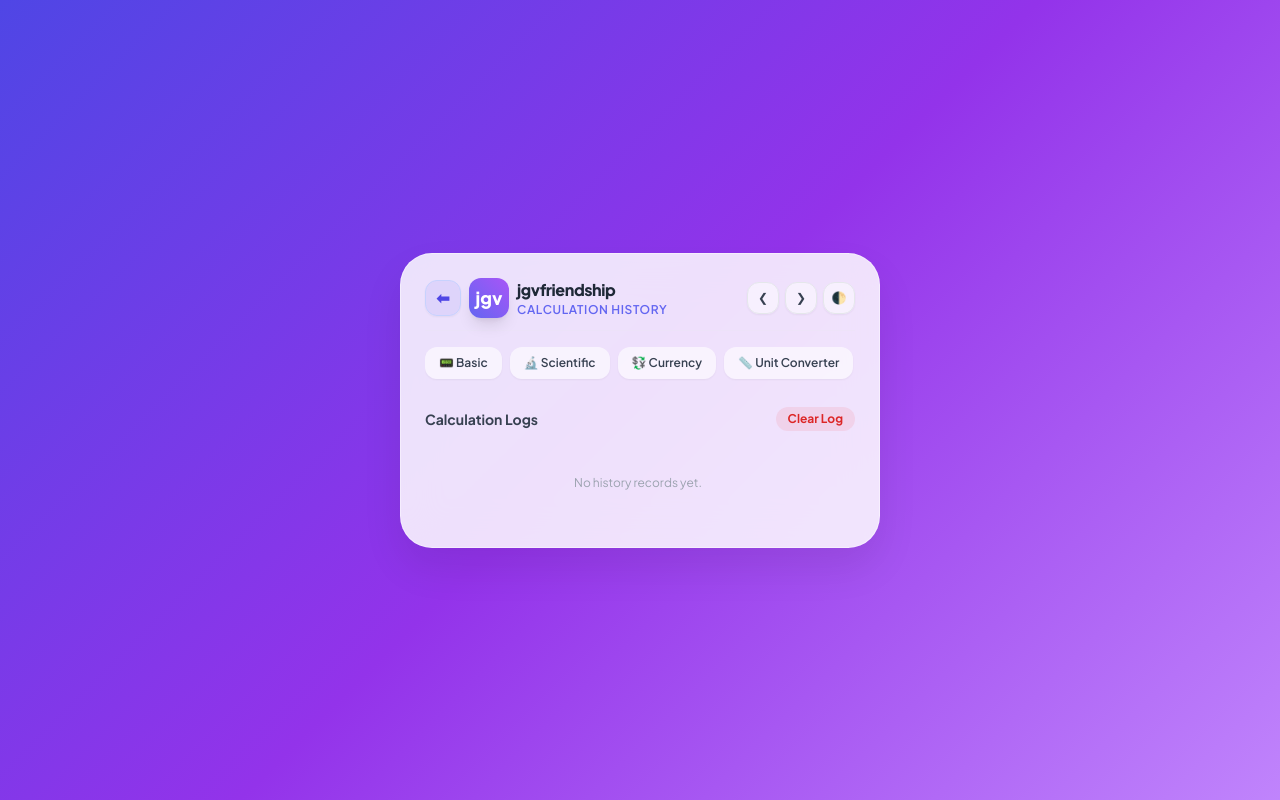
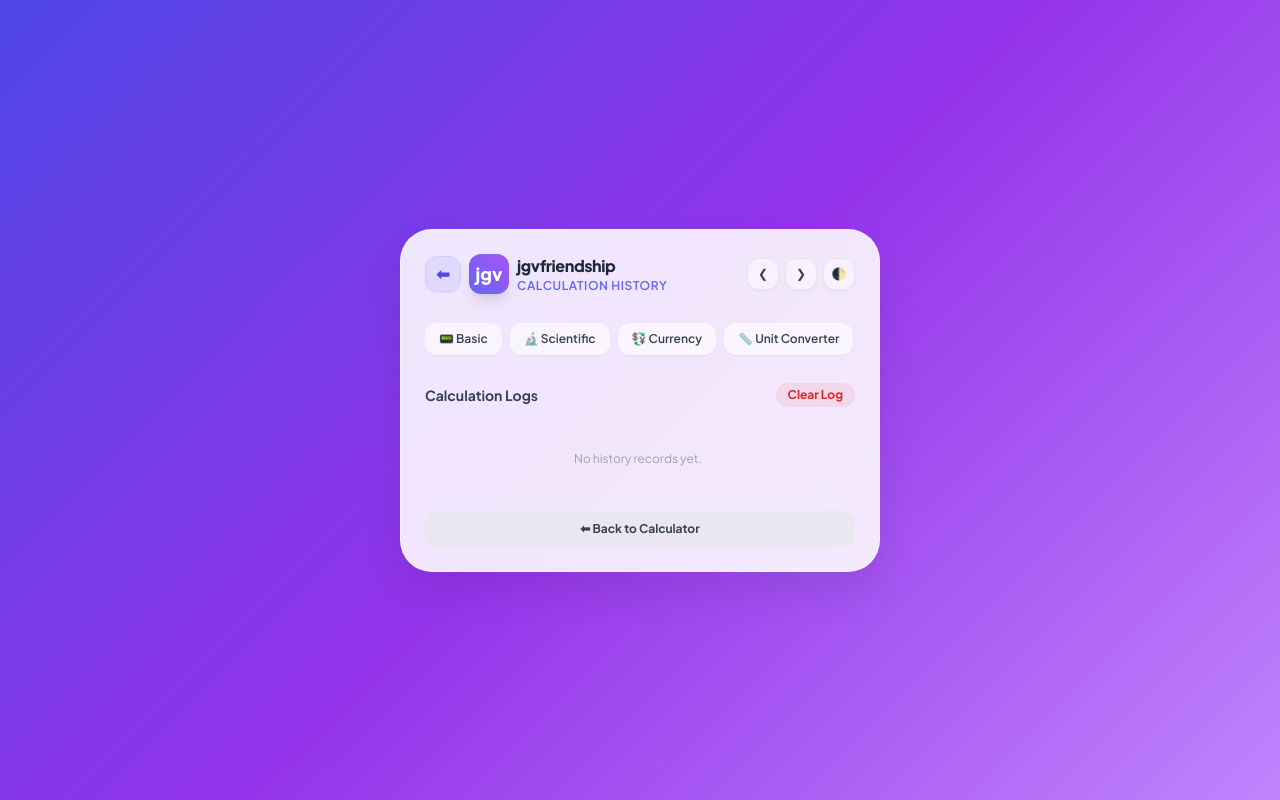
Before and after one commit to reelsanskaar-creator/My-library-system-2050, a plain HTML site: page other.html in a window 1280 px wide. Both pictures are taken after a click on the button "Previous Mode". Drawn offline with nearby package versions, Linux system fonts and the light colour scheme.

Commit message:
Refactor styles and improve back button functionality
Updated gradients and button titles in other.html. Added back buttons for various calculator panels.

```diff
--- a/other.html
+++ b/other.html
@@ -18,11 +18,8 @@
             --primary-gradient: linear-gradient(135deg, #6366f1 0%, #a855f7 100%);
             --secondary-gradient: linear-gradient(135deg, #3b82f6 0%, #1d4ed8 100%);
             --accent-gradient: linear-gradient(135deg, #ec4899 0%, #8b5cf6 100%);
-            --success-gradient: linear-gradient(135deg, #10b981 0%, #059669 100%);
-            --warning-gradient: linear-gradient(135deg, #f59e0b 0%, #d97706 100%);
-            --danger-gradient: linear-gradient(135deg, #ef4444 0%, #b91c1c 100%);
-            --glass-light: rgba(255, 255, 255, 0.85);
-            --glass-dark: rgba(15, 23, 42, 0.85);
+            --glass-light: rgba(255, 255, 255, 0.88);
+            --glass-dark: rgba(15, 23, 42, 0.88);
             --shadow-light: 0 20px 40px rgba(0, 0, 0, 0.08);
             --shadow-dark: 0 20px 40px rgba(0, 0, 0, 0.4);
             --transition-smooth: all 0.3s cubic-bezier(0.4, 0, 0.2, 1);
@@ -61,7 +58,6 @@
             box-shadow: var(--shadow-dark);
         }
 
-        /* Custom Scrollbar */
         ::-webkit-scrollbar {
             width: 5px;
             height: 5px;
@@ -90,8 +86,8 @@
         <!-- Header with Branding, Back Button and Navigation Controls -->
         <div class="flex items-center justify-between mb-4 pb-3 border-b border-gray-200/20 dark:border-gray-700/40">
             <div class="flex items-center gap-2">
-                <!-- Back Button -->
-                <button onclick="goBack()" class="w-9 h-9 rounded-xl bg-indigo-500/10 dark:bg-indigo-500/20 text-indigo-600 dark:text-indigo-400 border border-indigo-200 dark:border-indigo-800/40 flex items-center justify-center hover:scale-105 transition active:scale-95 shadow-sm font-bold" title="Back to Basic / Home">⬅</button>
+                <!-- Functional Back Button returning to Basic Mode -->
+                <button onclick="goBack()" class="w-9 h-9 rounded-xl bg-indigo-500/10 dark:bg-indigo-500/20 text-indigo-600 dark:text-indigo-400 border border-indigo-200 dark:border-indigo-800/40 flex items-center justify-center hover:scale-105 transition active:scale-95 shadow-sm font-bold" title="Back to Basic Calculator">⬅</button>
                 <div class="w-10 h-10 rounded-xl bg-gradient-to-tr from-indigo-500 to-purple-500 flex items-center justify-center text-white shadow-lg font-extrabold text-lg">
                     jgv
                 </div>
@@ -107,6 +103,7 @@
             </div>
         </div>
 
+        <!-- Mode Select Tabs Scrollbar -->
         <div class="mode-scroll flex gap-2 overflow-x-auto pb-3 mb-4 select-none">
             <button onclick="switchMode('basic')" class="mode-tab px-3.5 py-2 rounded-xl text-xs font-semibold whitespace-nowrap transition shadow-sm bg-indigo-600 text-white" data-mode="basic">📟 Basic</button>
             <button onclick="switchMode('scientific')" class="mode-tab px-3.5 py-2 rounded-xl text-xs font-semibold whitespace-nowrap transition shadow-sm bg-white/60 dark:bg-gray-800/60 text-gray-700 dark:text-gray-300" data-mode="scientific">🔬 Scientific</button>
@@ -127,7 +124,6 @@
 
             <!-- 1. BASIC & SCIENTIFIC CALCULATOR CORE -->
             <div id="panel-basic" class="calc-panel flex flex-col gap-3 animate-fade">
-                <!-- Display Box -->
                 <div class="bg-white/70 dark:bg-gray-900/70 border border-gray-200/50 dark:border-gray-800 rounded-2xl p-4 shadow-inner text-right">
                     <div id="calcHistory" class="text-xs text-gray-400 dark:text-gray-500 min-h-[18px] font-medium overflow-x-auto"></div>
                     <div id="calcMain" class="text-3xl sm:text-4xl font-bold text-gray-800 dark:text-white overflow-x-auto tracking-tight mt-1">0</div>
@@ -204,6 +200,7 @@
                     <p class="text-xs text-gray-500 dark:text-gray-400">Converted Amount</p>
                     <h3 id="currResult" class="text-2xl font-extrabold text-indigo-600 dark:text-indigo-400 mt-1">0.00</h3>
                 </div>
+                <button onclick="goBack()" class="w-full py-2.5 rounded-xl bg-gray-200/70 dark:bg-gray-800/70 text-gray-700 dark:text-gray-300 font-bold text-xs hover:bg-gray-300 transition">⬅ Back to Calculator</button>
             </div>
 
             <!-- 3. UNIT CONVERTER -->
@@ -230,6 +227,7 @@
                     <p class="text-xs text-gray-500 dark:text-gray-400">Result</p>
                     <h3 id="unitResult" class="text-2xl font-extrabold text-indigo-600 dark:text-indigo-400 mt-1">0</h3>
                 </div>
+                <button onclick="goBack()" class="w-full py-2.5 rounded-xl bg-gray-200/70 dark:bg-gray-800/70 text-gray-700 dark:text-gray-300 font-bold text-xs hover:bg-gray-300 transition">⬅ Back to Calculator</button>
             </div>
 
             <!-- 4. GST CALCULATOR -->
@@ -258,6 +256,7 @@
                         <div class="bg-white/40 dark:bg-gray-900/40 p-2.5 rounded-xl"><span class="text-gray-400 block">GST Tax</span><b id="gstTax" class="text-gray-800 dark:text-white">₹0</b></div>
                     </div>
                 </div>
+                <button onclick="goBack()" class="w-full py-2.5 rounded-xl bg-gray-200/70 dark:bg-gray-800/70 text-gray-700 dark:text-gray-300 font-bold text-xs hover:bg-gray-300 transition">⬅ Back to Calculator</button>
             </div>
 
             <!-- 5. BMI CALCULATOR -->
@@ -278,6 +277,7 @@
                     <h2 id="bmiVal" class="text-3xl font-extrabold text-indigo-600 dark:text-indigo-400 my-1">0</h2>
                     <p id="bmiCategory" class="text-sm font-bold text-gray-700 dark:text-gray-300">-</p>
                 </div>
+                <button onclick="goBack()" class="w-full py-2.5 rounded-xl bg-gray-200/70 dark:bg-gray-800/70 text-gray-700 dark:text-gray-300 font-bold text-xs hover:bg-gray-300 transition">⬅ Back to Calculator</button>
             </div>
 
             <!-- 6. LOAN / EMI CALCULATOR -->
@@ -307,6 +307,7 @@
                         <div class="bg-white/40 dark:bg-gray-900/40 p-2.5 rounded-xl"><span class="text-gray-400 block">Total Payment</span><b id="loanTotal" class="text-gray-800 dark:text-white">₹0</b></div>
                     </div>
                 </div>
+                <button onclick="goBack()" class="w-full py-2.5 rounded-xl bg-gray-200/70 dark:bg-gray-800/70 text-gray-700 dark:text-gray-300 font-bold text-xs hover:bg-gray-300 transition">⬅ Back to Calculator</button>
             </div>
 
             <!-- 7. DISCOUNT CALCULATOR -->
@@ -330,6 +331,7 @@
                         <div class="bg-white/40 dark:bg-gray-900/40 p-2.5 rounded-xl"><span class="text-gray-400 block">Payable</span><b id="discPay" class="text-gray-800 dark:text-white">₹0</b></div>
                     </div>
                 </div>
+                <button onclick="goBack()" class="w-full py-2.5 rounded-xl bg-gray-200/70 dark:bg-gray-800/70 text-gray-700 dark:text-gray-300 font-bold text-xs hover:bg-gray-300 transition">⬅ Back to Calculator</button>
             </div>
 
             <!-- 8. TIP SPLIT CALCULATOR -->
@@ -359,6 +361,7 @@
                         <div class="bg-white/40 dark:bg-gray-900/40 p-2.5 rounded-xl"><span class="text-gray-400 block">Total Bill</span><b id="tipOverall" class="text-gray-800 dark:text-white">₹0</b></div>
                     </div>
                 </div>
+                <button onclick="goBack()" class="w-full py-2.5 rounded-xl bg-gray-200/70 dark:bg-gray-800/70 text-gray-700 dark:text-gray-300 font-bold text-xs hover:bg-gray-300 transition">⬅ Back to Calculator</button>
             </div>
 
             <!-- 9. DATE & AGE CALCULATOR -->
@@ -372,6 +375,7 @@
                     <span class="text-xs text-gray-500">Exact Age</span>
                     <h3 id="ageResult" class="text-xl font-extrabold text-indigo-600 dark:text-indigo-400 mt-1">-</h3>
                 </div>
+                <button onclick="goBack()" class="w-full py-2.5 rounded-xl bg-gray-200/70 dark:bg-gray-800/70 text-gray-700 dark:text-gray-300 font-bold text-xs hover:bg-gray-300 transition">⬅ Back to Calculator</button>
             </div>
 
             <!-- 10. DATA STORAGE CONVERTER -->
@@ -406,6 +410,7 @@
                     <p class="text-xs text-gray-500 dark:text-gray-400">Converted Storage</p>
                     <h3 id="storageResult" class="text-2xl font-extrabold text-indigo-600 dark:text-indigo-400 mt-1">0</h3>
                 </div>
+                <button onclick="goBack()" class="w-full py-2.5 rounded-xl bg-gray-200/70 dark:bg-gray-800/70 text-gray-700 dark:text-gray-300 font-bold text-xs hover:bg-gray-300 transition">⬅ Back to Calculator</button>
             </div>
 
             <!-- 11. PROGRAMMER CALCULATOR -->
@@ -419,6 +424,7 @@
                     <div class="flex justify-between border-b border-gray-200/20 pb-1.5"><span class="text-gray-400 font-semibold">Binary:</span><b id="progBin" class="text-indigo-600 dark:text-indigo-400">11111111</b></div>
                     <div class="flex justify-between"><span class="text-gray-400 font-semibold">Octal:</span><b id="progOct" class="text-indigo-600 dark:text-indigo-400">377</b></div>
                 </div>
+                <button onclick="goBack()" class="w-full py-2.5 rounded-xl bg-gray-200/70 dark:bg-gray-800/70 text-gray-700 dark:text-gray-300 font-bold text-xs hover:bg-gray-300 transition">⬅ Back to Calculator</button>
             </div>
 
             <!-- 12. HISTORY PANEL -->
@@ -427,9 +433,10 @@
                     <h3 class="font-bold text-sm text-gray-700 dark:text-gray-300">Calculation Logs</h3>
                     <button onclick="clearHistory()" class="px-3 py-1 bg-red-500/10 text-red-600 dark:text-red-400 rounded-xl text-xs font-bold hover:bg-red-500/20 transition">Clear Log</button>
                 </div>
-                <div id="historyList" class="max-h-[260px] overflow-y-auto flex flex-col gap-2 pr-1">
+                <div id="historyList" class="max-h-[220px] overflow-y-auto flex flex-col gap-2 pr-1">
                     <p class="text-center text-gray-400 text-xs py-8">No history records yet.</p>
                 </div>
+                <button onclick="goBack()" class="w-full py-2.5 rounded-xl bg-gray-200/70 dark:bg-gray-800/70 text-gray-700 dark:text-gray-300 font-bold text-xs hover:bg-gray-300 transition">⬅ Back to Calculator</button>
             </div>
 
         </div>
@@ -455,12 +462,11 @@
         let currentModeIndex = 0;
         let history = JSON.parse(localStorage.getItem('jgv_adv_history')) || [];
 
-        // Back button function: returns to Basic mode or switches back by 1 step
+        // Back button function: returns to Basic mode or resets expression if already on Basic
         function goBack() {
             if (currentModeIndex !== 0) {
                 switchMode('basic');
             } else {
-                // If already on basic, reset current expression
                 clearCalc();
             }
         }
```
